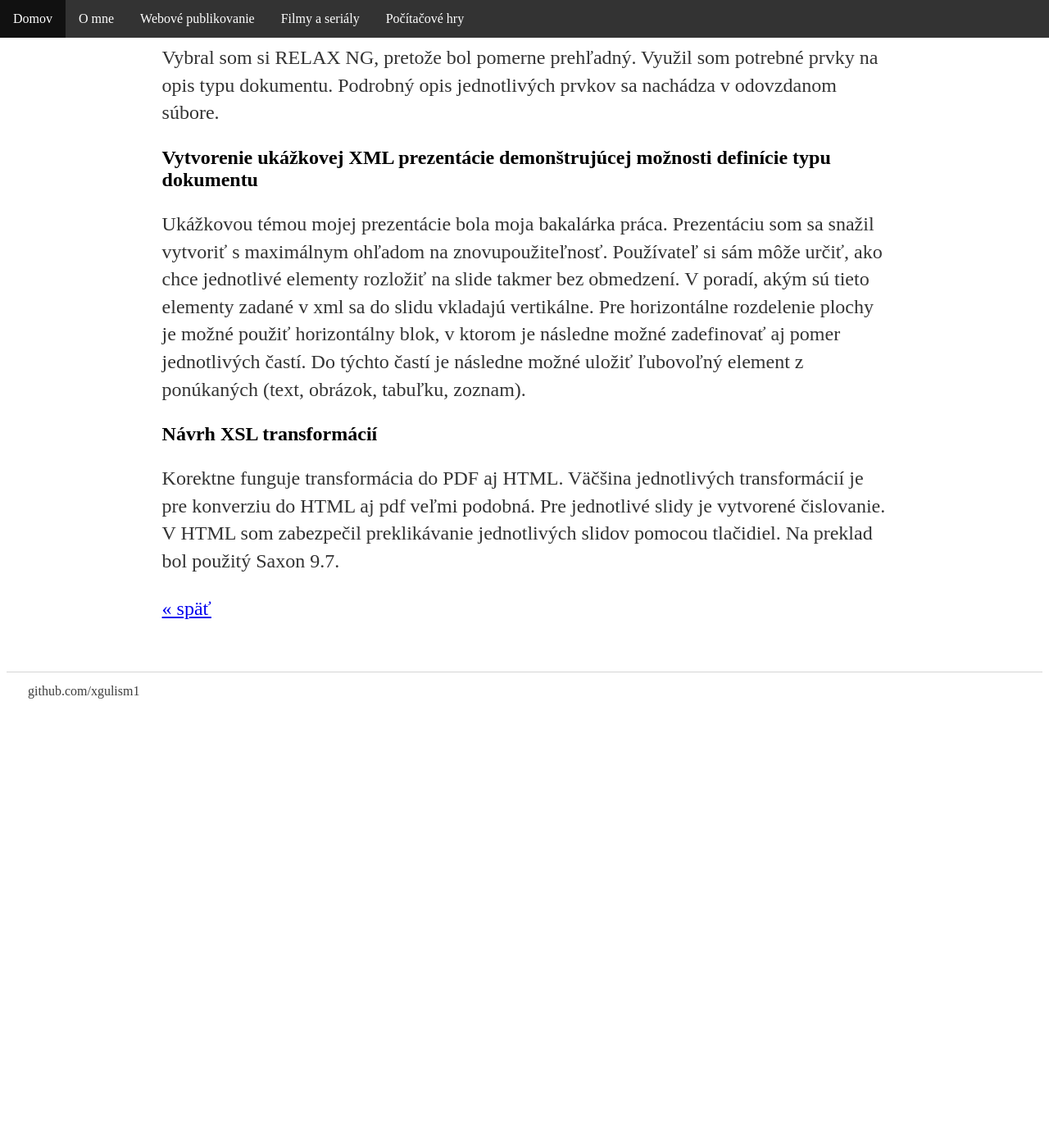
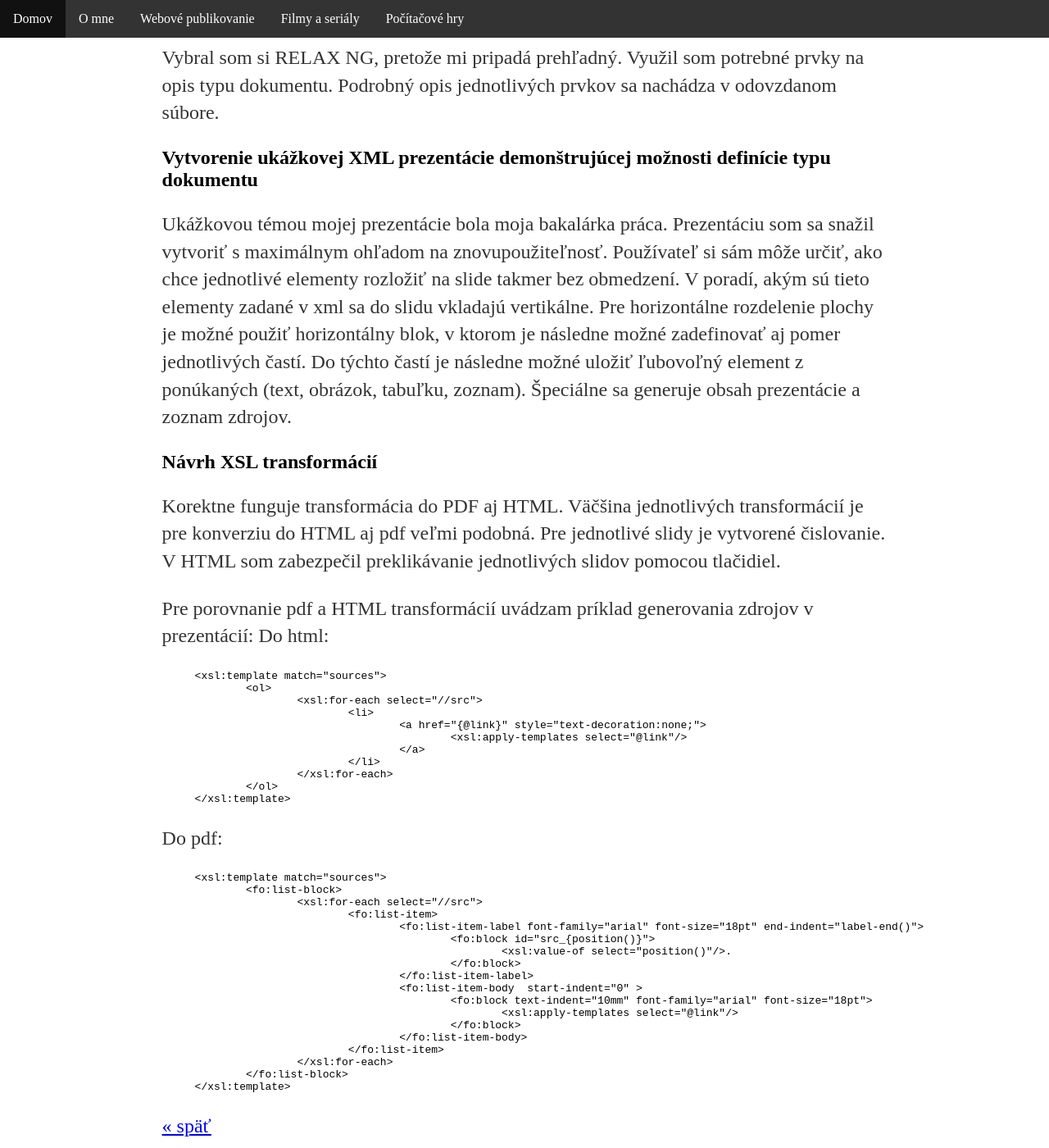
Before and after one commit to xgulism1/xgulism1.github.io-Web_publ, a Jekyll site: the page built from _posts/2017-05-11-zadanie3.md, in a window 1280 px wide and 1400 px high, scrolled down 594 px. Shown: the whole window at 82% size. Built offline with Jekyll 4.4.1, drawn with Linux system fonts in a browser that asks for light colours; before the commit the page ends 1468 px from its top, so only the background shows below that.

Commit message:
3. zadanie

```diff
--- a/_posts/2017-05-11-zadanie3.md
+++ b/_posts/2017-05-11-zadanie3.md
@@ -17,7 +17,7 @@ Jednotlivé požiadavky aj s niektorými príkladmi uvediem v nasledujúcej čas
 
 ## Opis typu dokumentu
 
-Vybral som si RELAX NG, pretože bol pomerne prehľadný. Využil som potrebné prvky na opis typu dokumentu.
+Vybral som si RELAX NG, pretože mi pripadá prehľadný. Využil som potrebné prvky na opis typu dokumentu.
 Podrobný opis jednotlivých prvkov sa nachádza v odovzdanom súbore.
 
 ## Vytvorenie ukážkovej XML prezentácie demonštrujúcej možnosti definície typu dokumentu
@@ -28,10 +28,47 @@ Používateľ si sám môže určiť, ako chce jednotlivé elementy rozložiť n
 V poradí, akým sú tieto elementy zadané v xml sa do slidu vkladajú vertikálne.
 Pre horizontálne rozdelenie plochy je možné použiť horizontálny blok, v ktorom je následne možné zadefinovať aj pomer jednotlivých častí.
 Do týchto častí je následne možné uložiť ľubovoľný element z ponúkaných (text, obrázok, tabuľku, zoznam).
+Špeciálne sa generuje obsah prezentácie a zoznam zdrojov.
 
 ## Návrh XSL transformácií
 
 Korektne funguje transformácia do PDF aj HTML.
 Väčšina jednotlivých transformácií je pre konverziu do HTML aj pdf veľmi podobná.
 Pre jednotlivé slidy je vytvorené čislovanie. V HTML som zabezpečil preklikávanie jednotlivých slidov pomocou tlačidiel.
-Na preklad bol použitý Saxon 9.7.
+
+Pre porovnanie pdf a HTML transformácií uvádzam príklad generovania zdrojov v prezentácií:
+Do html:
+{% highlight xml %}
+<xsl:template match="sources">
+	<ol>
+		<xsl:for-each select="//src">
+			<li>
+				<a href="{@link}" style="text-decoration:none;">
+					<xsl:apply-templates select="@link"/>
+				</a>
+			</li>
+		</xsl:for-each>
+	</ol>
+</xsl:template>
+{% endhighlight %}
+Do pdf:
+{% highlight xml %}
+<xsl:template match="sources">
+	<fo:list-block>
+		<xsl:for-each select="//src">
+			<fo:list-item>
+				<fo:list-item-label font-family="arial" font-size="18pt" end-indent="label-end()">
+					<fo:block id="src_{position()}">
+						<xsl:value-of select="position()"/>.
+					</fo:block>
+				</fo:list-item-label>
+				<fo:list-item-body  start-indent="0" >
+					<fo:block text-indent="10mm" font-family="arial" font-size="18pt">
+						<xsl:apply-templates select="@link"/>
+					</fo:block>
+				</fo:list-item-body>
+			</fo:list-item>
+		</xsl:for-each>
+	</fo:list-block>
+</xsl:template>
+{% endhighlight %}
```
